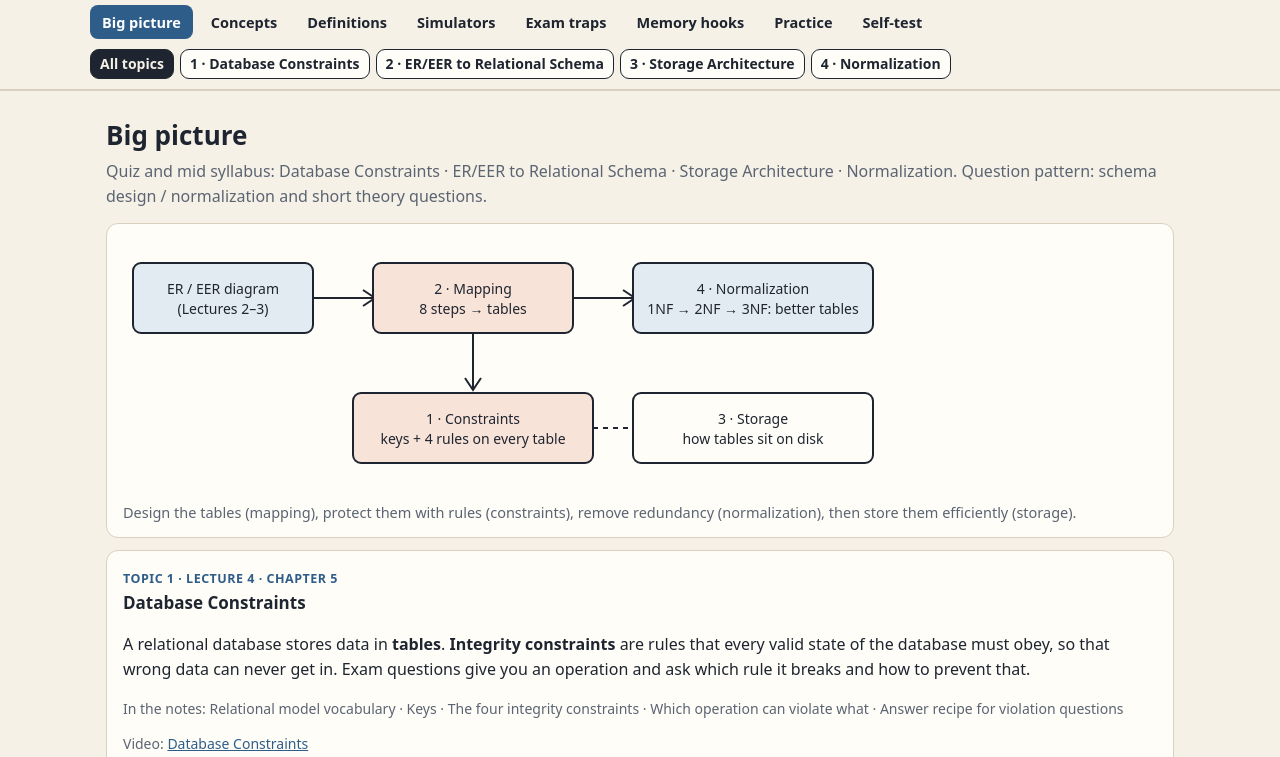
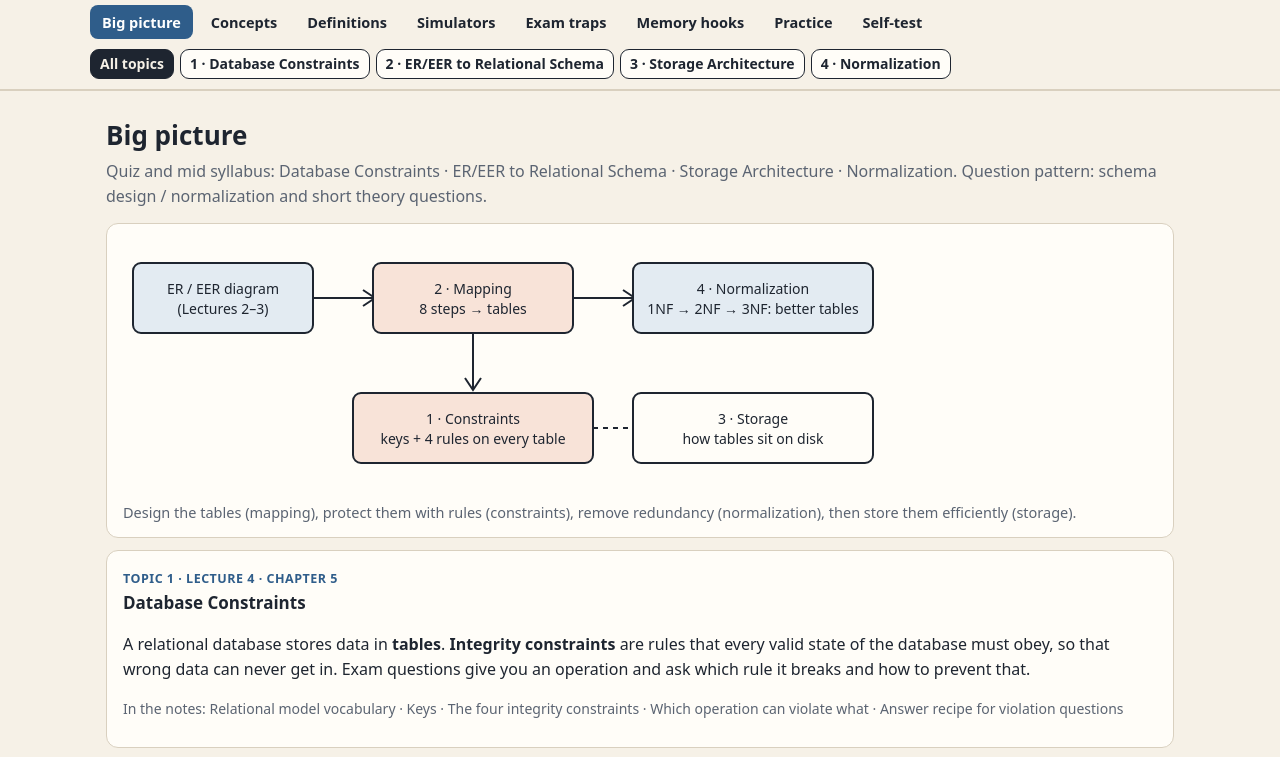
Before and after one commit to RafTan10/bracu-cse-visualized-resources_by_RAF, a plain HTML site: page CSE370/lectures-4-7-exam-prep.html in a window 1280 px wide. Shown: the part 43-800 px from the top of the page. Drawn offline with Linux system fonts and the light colour scheme.

Commit message:
Tidy footers and page metadata; remove private video links from CSE370 lectures 4-7 page

```diff
--- a/CSE370/lectures-4-7-exam-prep.html
+++ b/CSE370/lectures-4-7-exam-prep.html
@@ -509,7 +509,6 @@ setTheme(store.get('c370-dark', false));
 
 // ---------- static sections ----------
 function renderOverview() {
-  const vids = [['Database Constraints', 'https://claude.ai/artifact/SYxiHvLZsU9gDUUpCvjvoh'], ['ER/EER to Relational Schema', 'https://claude.ai/artifact/WwU9DeNGyngw2yCrfmHFij'], ['Storage Architecture', 'https://claude.ai/artifact/Gq9uhBf4kxvHj2jgHPBZdY'], ['Normalization', 'https://claude.ai/artifact/UAgqhKPKdTup412npdktrS']];
   $('#s-overview').innerHTML = '<h2>Big picture</h2><p class="lead">Quiz and mid syllabus: Database Constraints · ER/EER to Relational Schema · Storage Architecture · Normalization. Question pattern: schema design / normalization and short theory questions.</p>' +
     '<div class="card"><svg viewBox="0 0 760 250" style="width:100%;max-width:760px" role="img" aria-label="How the four topics connect">' +
     '<path class="l" d="M190 60H250M450 60H510M350 95V150"/><path class="l" d="M240 52l12 8-12 8M500 52l12 8-12 8M342 140l8 12 8-12"/>' +
@@ -520,7 +519,7 @@ function renderOverview() {
     '<rect class="s" x="510" y="155" width="240" height="70" rx="8"/><text x="630" y="186" text-anchor="middle" font-weight="700">3 · Storage</text><text x="630" y="206" text-anchor="middle">how tables sit on disk</text>' +
     '<path class="l" d="M470 190H510" stroke-dasharray="5 5"/></svg>' +
     '<p class="note">Design the tables (mapping), protect them with rules (constraints), remove redundancy (normalization), then store them efficiently (storage).</p></div>' +
-    D.topics.filter((t) => show(t.id)).map((t, i) => '<div class="card"><span class="tn">Topic ' + t.n + ' · ' + t.src + '</span><h4>' + t.title + '</h4><p>' + t.big + '</p><p class="mini">In the notes: ' + t.concepts.map((c) => c.h).join(' · ') + '</p><p class="mini">Video: <a href="' + vids[t.n - 1][1] + '">' + vids[t.n - 1][0] + '</a></p></div>').join('');
+    D.topics.filter((t) => show(t.id)).map((t, i) => '<div class="card"><span class="tn">Topic ' + t.n + ' · ' + t.src + '</span><h4>' + t.title + '</h4><p>' + t.big + '</p><p class="mini">In the notes: ' + t.concepts.map((c) => c.h).join(' · ') + '</p></div>').join('');
 }
 function renderConcepts() {
   $('#s-concepts').innerHTML = '<h2>Core concepts</h2><p class="lead">Everything from the slides, in exam form. Tap a heading to open or close it.</p>' +
```
Also changed, not shown: CSE340/ch1-practice-lab.html (+0 -1 lines), CSE340/ch1-quiz-notes.html (+0 -1 lines), CSE340/ch2-practice-lab.html (+0 -1 lines), CSE340/ch2-step-by-step.html (+0 -1 lines), CSE340/ch3-floating-point.html (+0 -1 lines), CSE370/er-eer-exam-prep.html (+0 -1 lines), CSE370/lab-exam-drill.html (+0 -1 lines), 4 other files.
